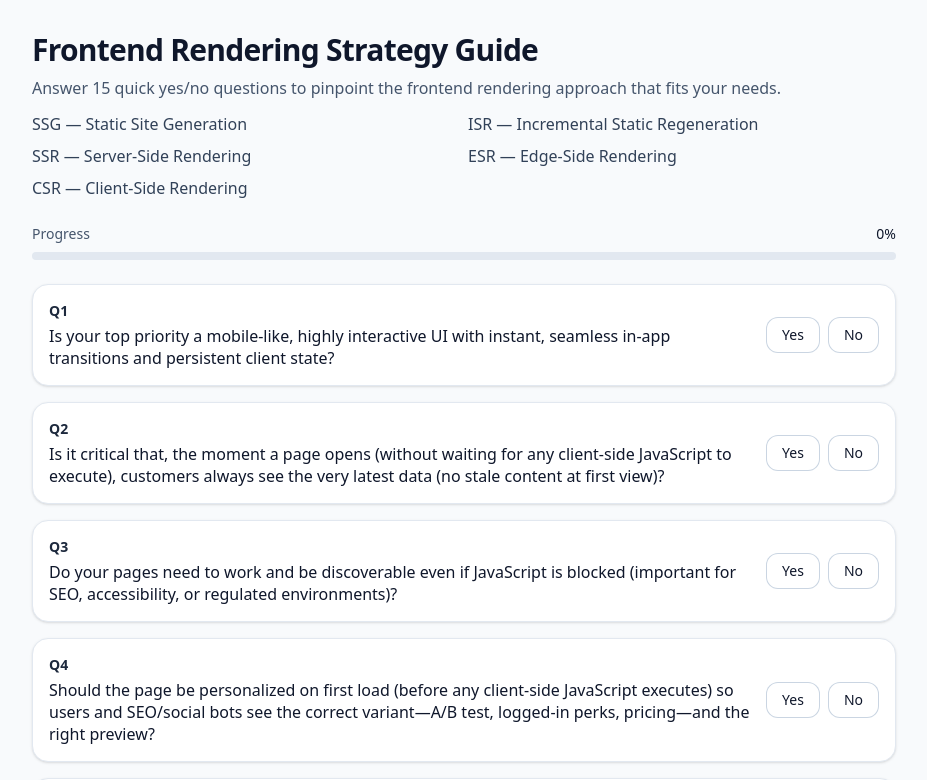
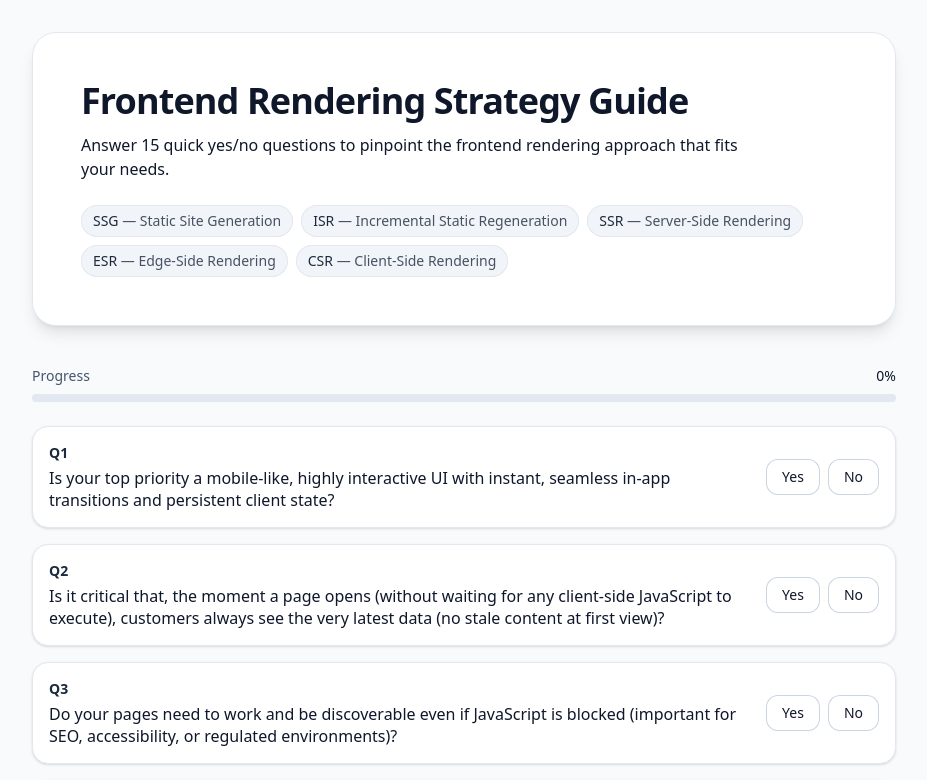
Before and after one commit to adamcorina/adamcorina.github.io, a React (Vite) app: page / in a window 1280 px wide. Shown: the top 780 px of the page, without its empty margins (176-1103 px from the left). Built offline with nearby package versions, Linux system fonts and the light colour scheme.

Commit message:
update header

```diff
--- /dev/null
+++ b/src/components/QuizHeader.tsx
@@ -0,0 +1,47 @@
+type OptionMeta = { short: string; long: string };
+
+export default function QuizHeader({
+  title,
+  intro,
+  options,
+}: {
+  title: string;
+  intro: string;
+  options: OptionMeta[];
+}) {
+  return (
+    <header
+      role="region"
+      aria-label="Quiz introduction"
+      className="relative mb-10 overflow-hidden rounded-3xl border border-slate-200 bg-white p-8 shadow-lg sm:p-12"
+    >
+      {/* decorative glow */}
+      <div
+        aria-hidden
+        className="pointer-events-none absolute -top-24 -right-20 h-72 w-72 rounded-full bg-white/10 blur-3xl"
+      />
+      <div className="relative">
+        <h1 className="text-3xl font-semibold tracking-tight sm:text-4xl">
+          {title}
+        </h1>
+        <p className="mt-3 max-w-2xl">
+          {intro}
+        </p>
+
+        {/* Option pills */}
+        <ul className="mt-6 flex flex-wrap gap-2">
+          {options.map((o) => (
+            <li
+              key={o.short}
+              className="rounded-full bg-slate-100 px-3 py-1 text-sm leading-6 ring-1 ring-inset ring-slate-200 text-slate-800"
+              title={o.long}
+            >
+              <span className="font-medium">{o.short}</span>
+              <span className="opacity-80"> — {o.long}</span>
+            </li>
+          ))}
+        </ul>
+      </div>
+    </header>
+  );
+}
--- a/src/routes/Quiz.tsx
+++ b/src/routes/Quiz.tsx
@@ -4,6 +4,7 @@ import { pct } from "../lib/utils";
 import ProgressBar from "../components/ProgressBar";
 import QuestionCard from "../components/QuestionCard";
 import ResultCard from "../components/ResultCard";
+import QuizHeader from "../components/QuizHeader";
 
 export default function GenericQuiz<Options extends readonly string[]>({
   quiz,
@@ -45,15 +46,11 @@ export default function GenericQuiz<Options extends readonly string[]>({
 
   return (
     <div className="mx-auto max-w-4xl px-4 py-8">
-      <header className="mb-6">
-        <h1 className="text-3xl font-semibold tracking-tight">{header.title}</h1>
-        <p className="mt-2 text-slate-600">{header.intro}</p>
-        <ul className="mt-3 grid gap-2 text-slate-700 sm:grid-cols-2">
-          {options.map((o) => (
-            <li key={o.key}><span className="font-medium">{o.short}</span> — {o.long}</li>
-          ))}
-        </ul>
-      </header>
+    <QuizHeader
+        title={header.title}
+        intro={header.intro}
+        options={options.map((o) => ({ short: o.short, long: o.long }))}
+    />
 
       <div className="mb-6"><ProgressBar percent={pct(completeness)} /></div>
 
```
